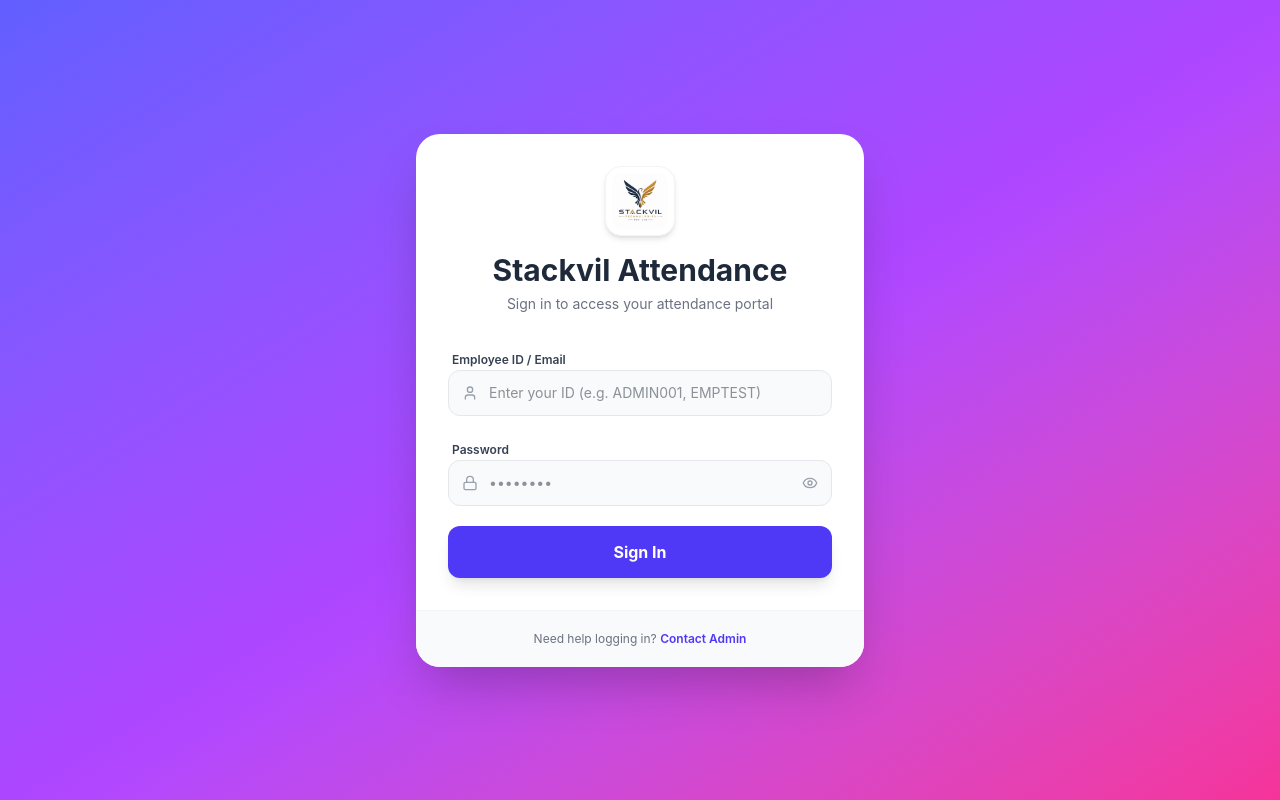
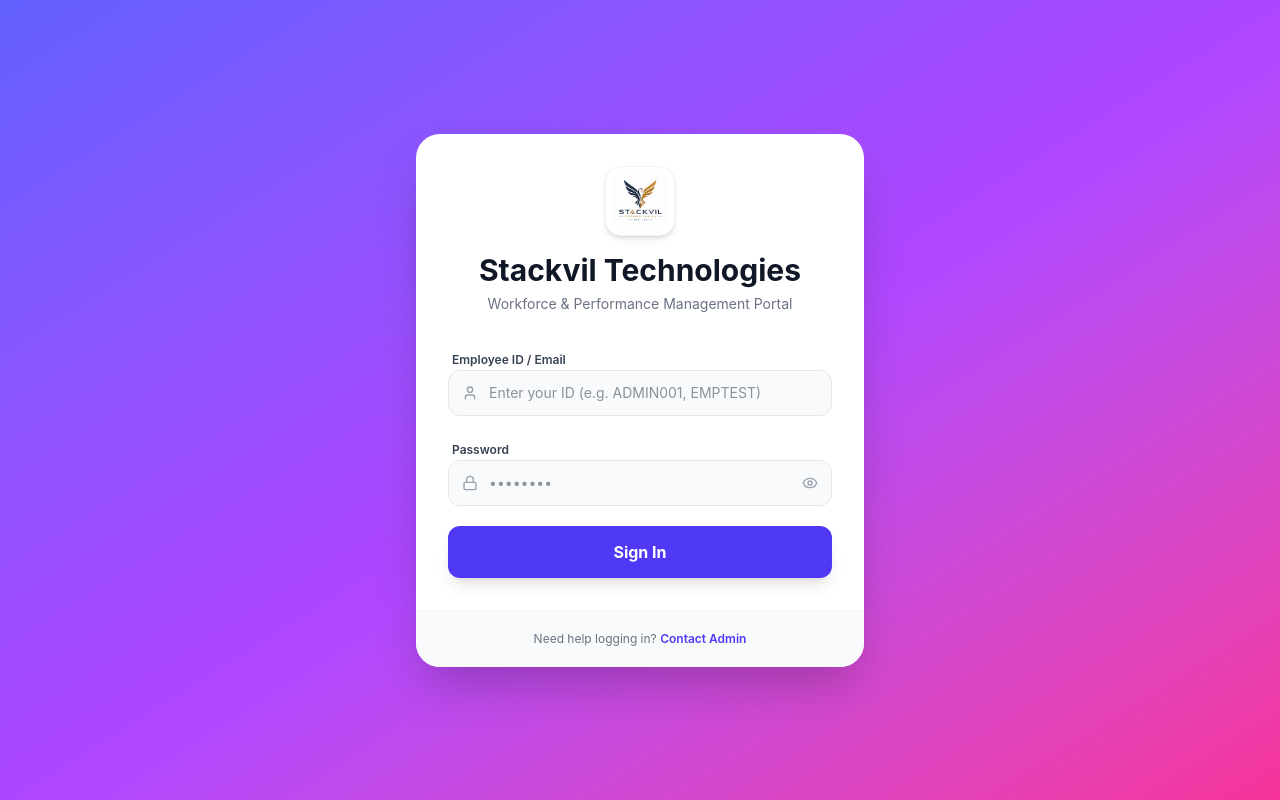
Before and after one commit to Stackvil/stacvil_tracker, a React (Vite) app in the folder frontend/: page /login in a window 1280 px wide. Built offline with nearby package versions, Linux system fonts and the light colour scheme; no server answers.

Commit message:
chore: update login page branding to Stackvil Technologies Workforce & Performance Management Portal

```diff
--- a/frontend/src/pages/LoginPage.jsx
+++ b/frontend/src/pages/LoginPage.jsx
@@ -149,8 +149,8 @@
                                 className="w-14 h-14 rounded-xl object-cover"
                             />
                         </div>
-                        <h1 className="text-2xl sm:text-3xl font-bold text-gray-800">Stackvil Attendance</h1>
-                        <p className="text-gray-500 mt-1.5 text-sm">Sign in to access your attendance portal</p>
+                        <h1 className="text-2xl sm:text-3xl font-bold text-gray-900">Stackvil Technologies</h1>
+                        <p className="text-gray-500 mt-1.5 text-xs sm:text-sm">Workforce & Performance Management Portal</p>
                     </div>
 
                     <form onSubmit={handleSubmit} className="space-y-5">
```
